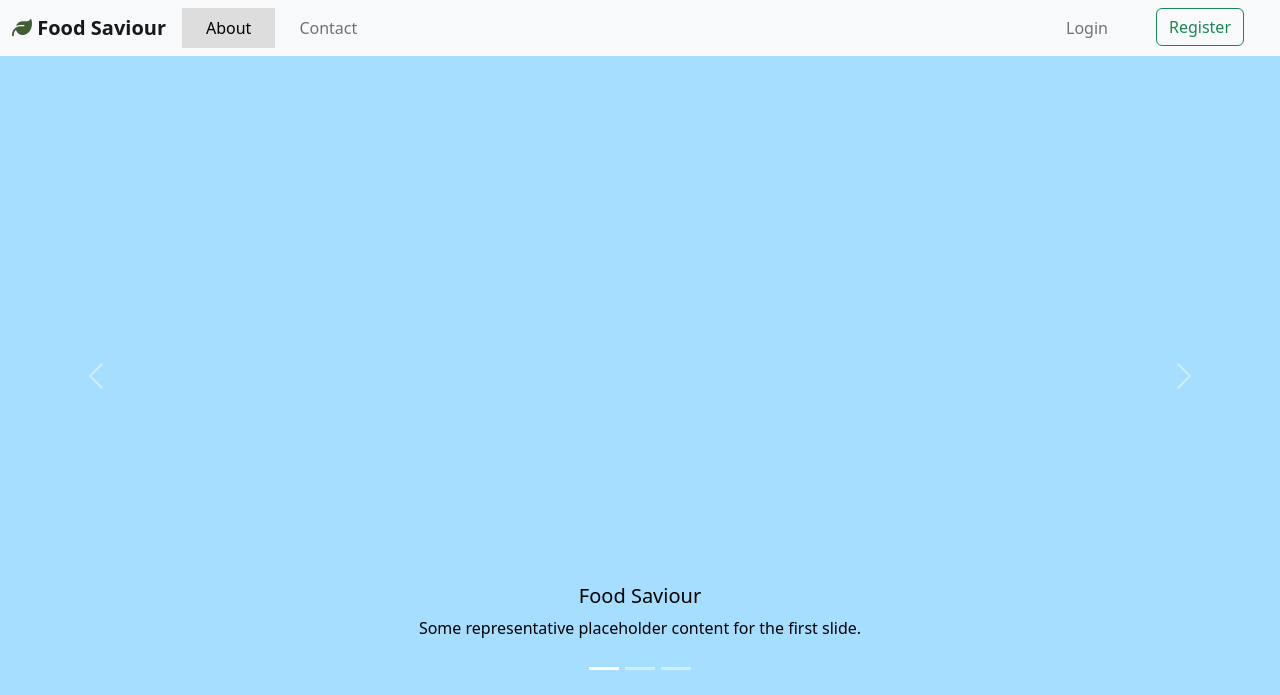
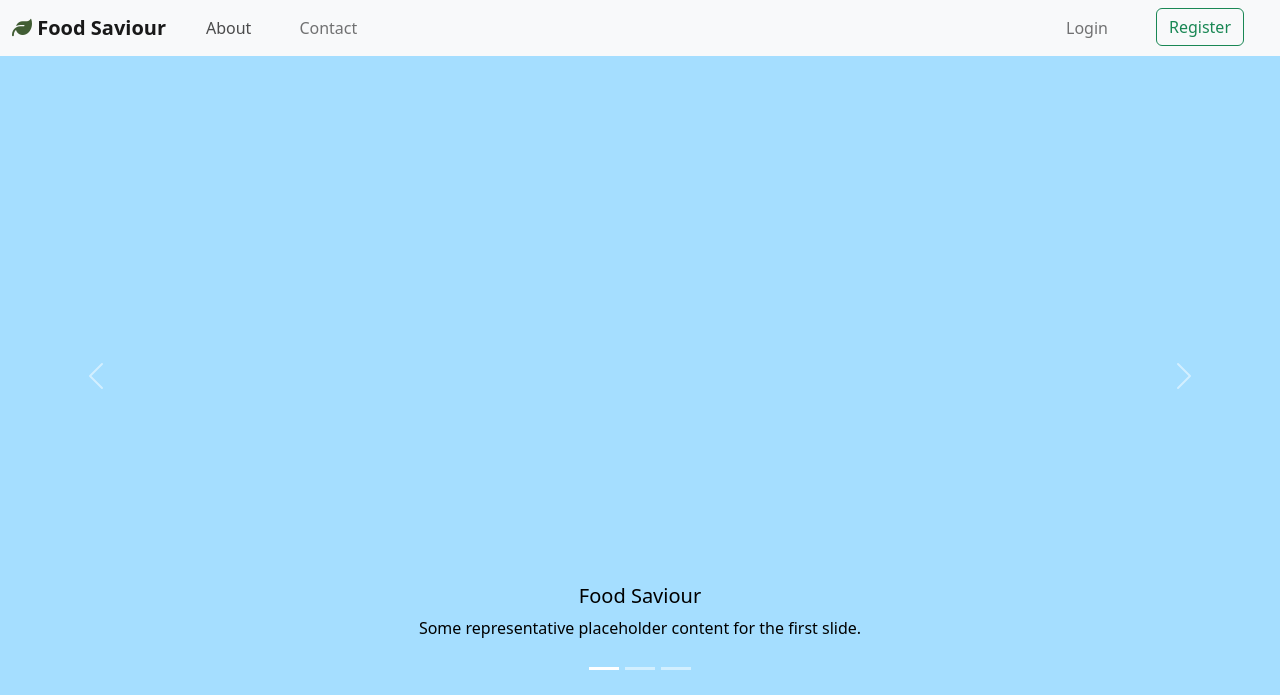
Before and after one commit to Harman-Sahota/Multiple-days-Non-Profits-and-Health-Wellness-Group-B, a Django app: page /foodsaviour/home/ in a window 1280 px wide, with the pointer over the restyled element. Shown: the top 695 px of the page. Run offline with Django 4.2, Linux system fonts and the light colour scheme.

Commit message:
Updated base.css to remove navbar hover bg colour

```diff
--- a/multi_non/foodsaviour/static/foodsaviour/base.css
+++ b/multi_non/foodsaviour/static/foodsaviour/base.css
@@ -1,8 +1,3 @@
-.navbar-nav a:hover {
-    background-color: #ddd;
-    color: black;
-}
-
 .navbar-collapse .icon {
     display: none;
 }
```
